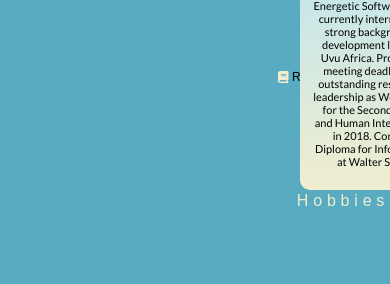
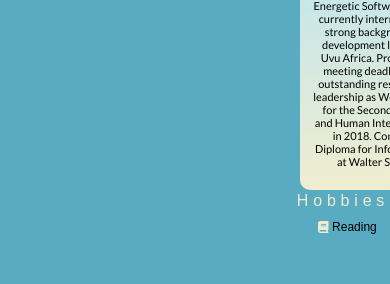
Before and after one commit to Sikhuphela/Port, a React (Create React App) app: page /about in a window 390 px wide. Shown: the part 410-694 px from the top of the page. Built offline with nearby package versions, Linux system fonts and the light colour scheme.

Commit message:
Added alignment to the hobbie reading

```diff
--- a/src/Pages/About.css
+++ b/src/Pages/About.css
@@ -413,6 +413,9 @@
       margin-top: -500px;
       left: -200px; /* Adjust position for smaller screens */
     }
+    .about h3{
+
+    }
     .card-1 {
       height: 200px;
       width: 150px;
@@ -438,14 +441,14 @@
       margin-left: -90px;
     }
     .about .text-wrapper-7{
-      margin-left: -570px;
+      margin-left: -580px;
       margin-top: 175px;
       font-size: 16px;
     }
     .about .text-wrapper-2{
-      margin-left: -570px;
+      margin-left: -530px;
       font-size: 12px;
-      margin-top: 8z;
+      margin-bottom: -150px;
 
     }
     .card{
```
